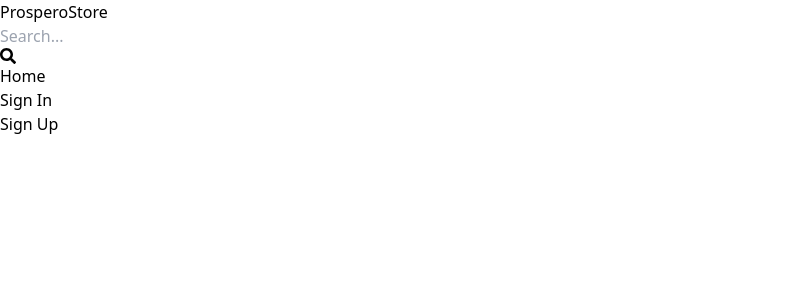
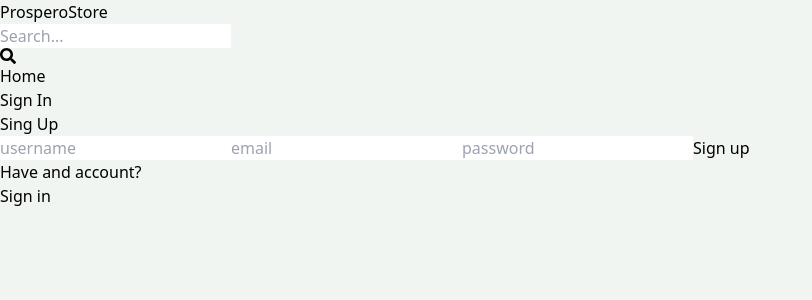
Before and after one commit to MarcinBieniek/ProsperoShop, a React (Vite) app in the folder client/: page /rejestracja in a window 1280 px wide. Shown: the top 300 px of the page, without its empty margins (0-812 px from the left). Built offline with nearby package versions, Linux system fonts and the light colour scheme.

Commit message:
PS-3 - feat: add sign in page styling

```diff
--- a/client/src/index.css
+++ b/client/src/index.css
@@ -1,3 +1,7 @@
 @tailwind base;
 @tailwind components;
 @tailwind utilities;
+
+body {
+  background-color: rgb(241, 245, 241);
+}
--- a/client/src/pages/Rejestracja.jsx
+++ b/client/src/pages/Rejestracja.jsx
@@ -1,9 +1,21 @@
-import React from 'react'
+import { Link } from 'react-router-dom';
 
 const Rejestracja = () => {
   return (
-    <div>
-      Sign Up
+    <div className='p-3 max-w-lg mx-auto'>
+      <h1 className='text-3xl text-center font-semibold my-7'> Sing Up</h1>
+      <form className='flex flex-col gap-4'>
+        <input type='text' placeholder='username' className='border p-3 rounded-lg' id='username' />
+        <input type='text' placeholder='email' className='border p-3 rounded-lg' id='email' />
+        <input type='text' placeholder='password' className='border p-3 rounded-lg' id='password' />
+        <button className='bg-slate-700 text-white p-3 rounded-lg uppercase hover:opacity-95 disabled:opacity-80'>Sign up</button>
+      </form>
+      <div className='flex gap-2 mt-5'>
+        <p>Have and account?</p>
+        <Link to={"/rejestracja"}>
+          <span className='text-blue-700'>Sign in</span>
+        </Link>
+      </div>
     </div>
   )
 }
```
